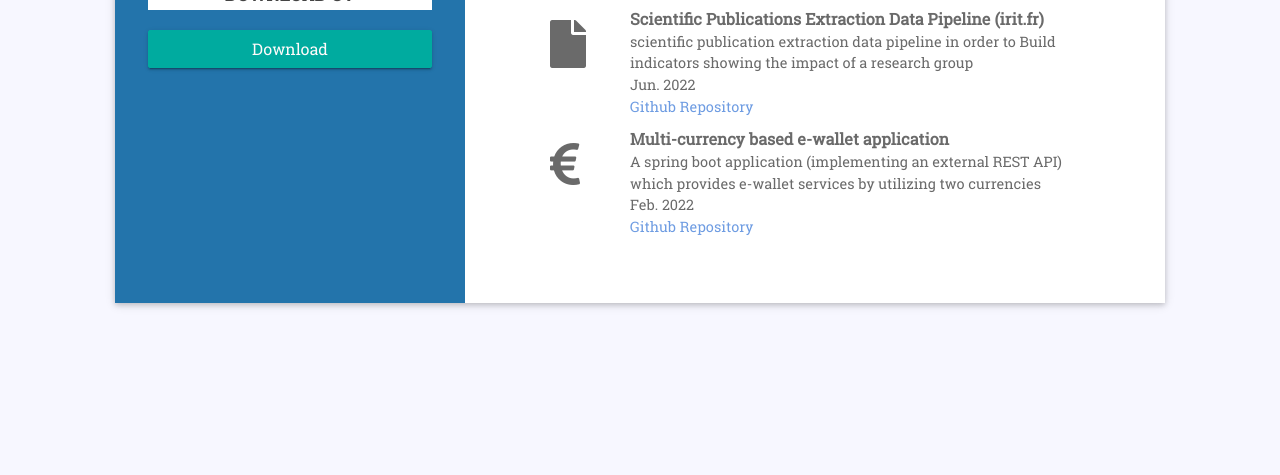
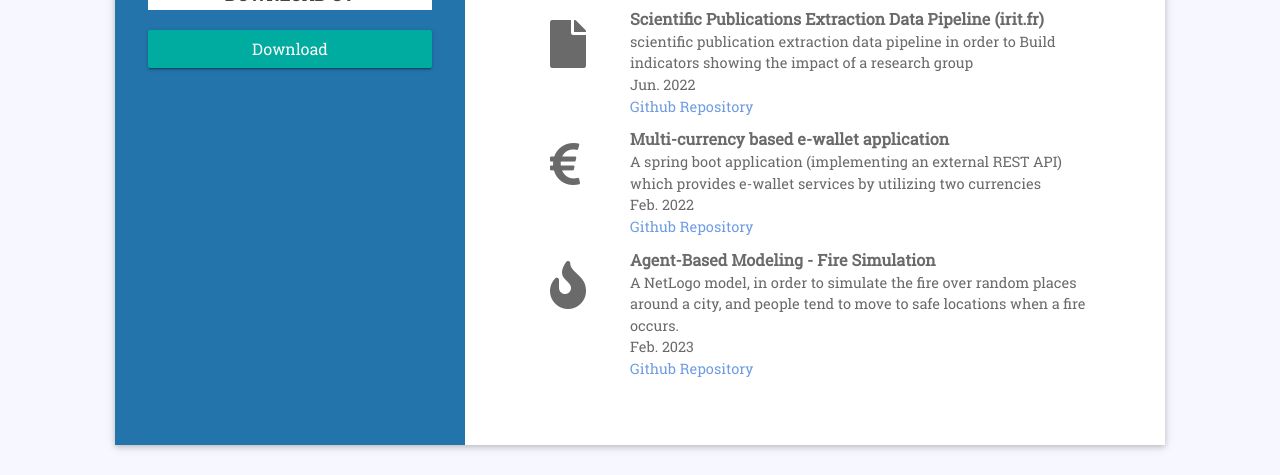
Before and after one commit to sanjeewank/sanjeewank.github.io, a plain HTML site: page index.html in a window 1280 px wide. Shown: the part 1554-2029 px from the top of the page. Before the commit the page ends 1887 px from the top, so only its background shows below. Drawn offline with Linux system fonts and the light colour scheme.

Commit message:
added fire project

```diff
--- a/assets/css/style.css
+++ b/assets/css/style.css
@@ -251,6 +251,9 @@ body {
   width: 60px;
 }
 
+.techstack{
+  font-weight: bold;
+}
 
 .techbox{
   width: 45%;
--- a/index.html
+++ b/index.html
@@ -216,6 +216,20 @@
                             <a target="_blank" href="https://github.com/sanjeewank/E_wallet"><p>Github Repository</p></a>
                         </div>
                     </div>
+
+                    <div class="fx-ro">
+                        <div class="dat">
+                            <i class="eduicon fas fa-fire fa-3x"></i>
+                        </div>
+                        <div class="detail">
+                            <b>Agent-Based Modeling - Fire Simulation</b>
+                            <p>A NetLogo model, in order to simulate the fire over random places around a city, and people tend to move to safe locations when a fire occurs.</p>
+                            <p>Feb. 2023</p>
+                            <p></p>
+                            <a target="_blank" href="https://github.com/sanjeewank/Agent-Based_Fire_model"><p>Github Repository</p></a>
+                        </div>
+                    </div>
+
                 </div>
             </div>
         </div>
```
